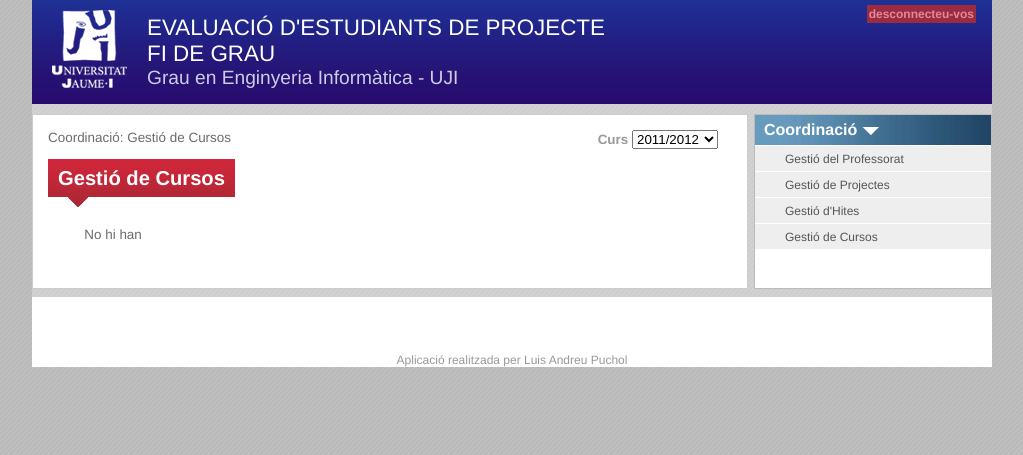
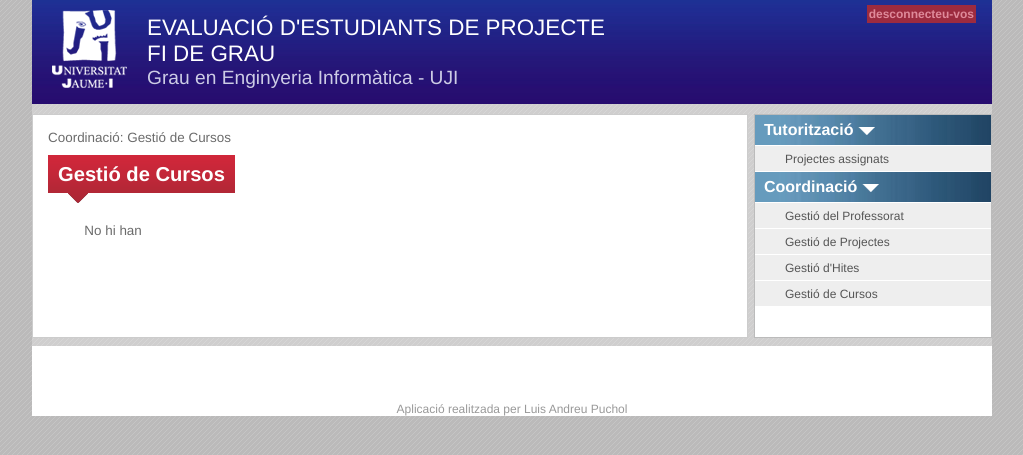
Before and after one commit to landreup/UJI, a Django app: template curso/template/cursoListado.html in a window 1280 px wide. Shown: the top 455 px of the page, without its empty margins (128-1151 px from the left). Run offline with Django 3.2, Linux system fonts and the light colour scheme; the template is opened without the code that fills it, so the values that code supplies are empty.

Commit message:
Seleccion de cursos templates

```diff
--- a/template/base.html
+++ b/template/base.html
@@ -2,7 +2,7 @@
 <html lang="ca_CA">
   <head>
     <meta http-equiv="Content-Type" content="text/html; charset=UTF-8">
-    <title>{% autoescape on %}{% block title %}{% endblock %}{% endautoescape %}</title>
+    <title>{% autoescape off %}{% block title %}{% endblock %}{% endautoescape %}</title>
     <meta content="text/html; charset=UTF-8" http-equiv="Content-Type">
     {% block stylesheets %}{% endblock %}
   </head>
--- a/template/frontend.html
+++ b/template/frontend.html
@@ -91,16 +91,8 @@
                                 width="100%">
                                 <tbody>
                                   <tr>
-                                    <td class="grupoRojo">{% autoescape on %}{% block ruta %}{% endblock %}{% endautoescape %}
-                                    {% if not ocultaCurso %}
-                                    <div id="cambioCurso"><!-- Selector dels cursos -->
-                                      Curs
-                                      <select name="Curso">
-                                        <option>2011/2012</option>
-                                        <option>2010/2011</option>
-                                        <option>2009/2010</option>
-                                      </select>
-                                      {% endif %}
+                                    <td class="grupoRojo">{% autoescape off %}{% block ruta %}{% endblock %}{% endautoescape %}
+                                    	{% include 'cursoSeleccion.html' %}
                                     </td>
                                   </tr>
                                 </tbody>
@@ -112,7 +104,7 @@
                     </td>
                   </tr>
                   <tr>
-                    <td class="noticiatitular" valign="bottom"><h2 class="bocadillo-rojo">{% autoescape on %}{% block tituloPagina %}{% endblock %}{% endautoescape %}</h2>
+                    <td class="noticiatitular" valign="bottom"><h2 class="bocadillo-rojo">{% autoescape off %}{% block tituloPagina %}{% endblock %}{% endautoescape %}</h2>
                     <div id="botones-colapsar-ujier">{% block menuPagina %}{% endblock %}</div>
                     </td>
                   </tr>
--- a/template/menuSecundario.html
+++ b/template/menuSecundario.html
@@ -1,13 +1,13 @@
 <div id="menu-secundario">
 	<ul>
-	  <!--<li class="nivel expandido"> <a href="#">Tutorització <img alt="cerrar"
+	  <li class="nivel expandido"> <a href="#">Tutorització <img alt="cerrar"
 	        src="{{ STATIC_PREFIX }}img/icoblanco_abierto.png"
 	        height="10"
 	        width="17"></a>
 	    <ul class="subnivel">
-	      <li><a href="/professorat/alumnes">Alumnes assignats</a></li>
+	      <li><a href="/professorat/projectes/">Projectes assignats</a></li>
 	    </ul>
-	  </li>-->
+	  </li>
 	  <li class="nivel expandido"> <a href="#">Coordinació <img alt="cerrar"
 	        src="{{ STATIC_PREFIX }}img/icoblanco_abierto.png"
 	        height="10"
```
